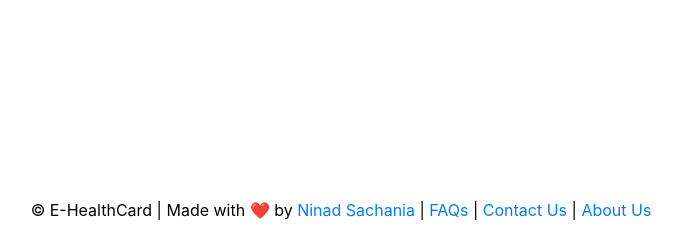
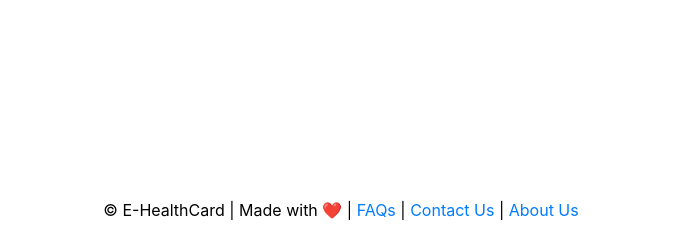
Before and after one commit to ninadsachania/e-healthcard, a Flask app: page /about in a window 1280 px wide. Shown: the part 558-800 px from the top of the page, without its empty margins (299-981 px from the left). Run offline with Flask 2, Linux system fonts and the light colour scheme; some libraries are stand-ins or nearby versions.

Commit message:
Remove my name from footer

```diff
--- a/app/templates/base.html
+++ b/app/templates/base.html
@@ -95,7 +95,7 @@
 
     <footer class="page-footer footer font-small pt-4 pb-1">
         <div class="footer-copyright text-center py-3">&copy; E-HealthCard |
-            Made with ❤️ by <a href="https://ninadsachania.github.io">Ninad Sachania</a>
+            Made with ❤️</a>
             | <a href="{{ url_for('faqs') }}">FAQs</a>
             | <a href="{{ url_for('contact') }}">Contact Us</a>
             | <a href="{{ url_for('about') }}">About Us</a>
```
